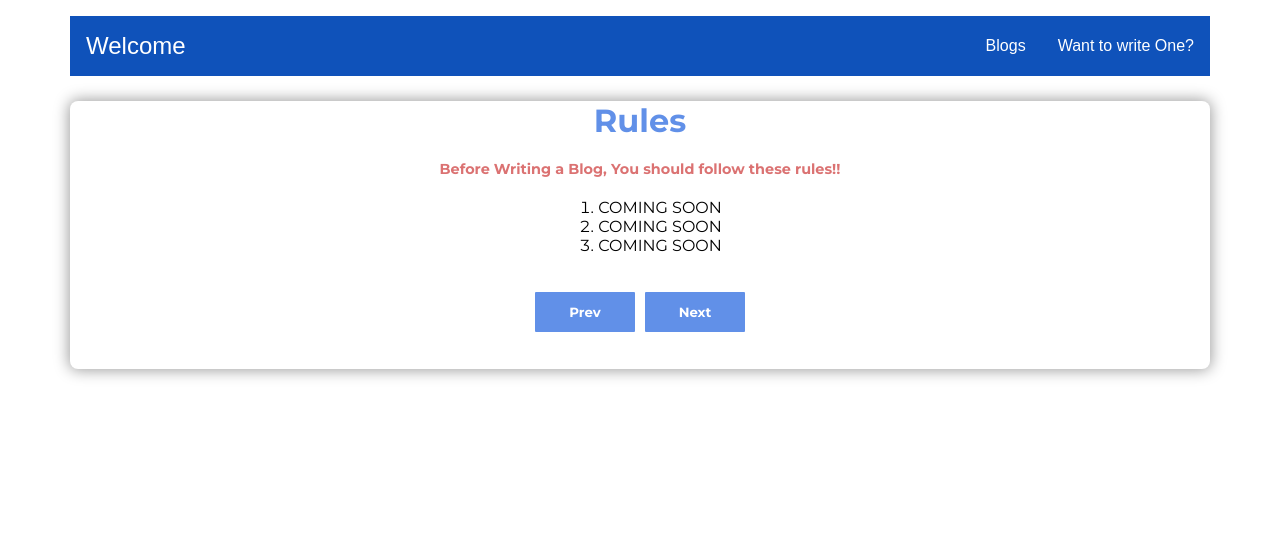
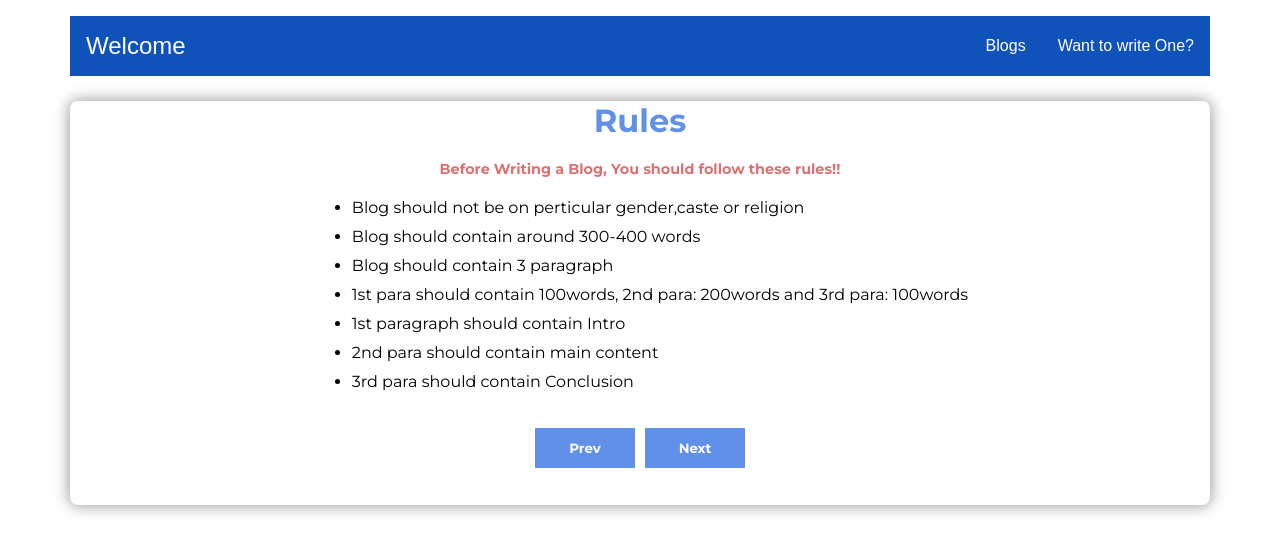
Before and after one commit to Akshat2Jain/2min-Blog, a React (Create React App) app: page /AddBlog in a window 1280 px wide. Shown: the top 554 px of the page. Built offline with nearby package versions, Linux system fonts and the light colour scheme.

Commit message:
added rules

```diff
--- a/src/components/NewBlog/Form.js
+++ b/src/components/NewBlog/Form.js
@@ -19,7 +19,6 @@ const Form = () => {
     useEffect(() => {
       alert("This page is in progress.Please come later")
     }, [])
-
   return (
     <div className='form'>
         <div className='progressbar'></div>
--- a/src/components/NewBlog/New.css
+++ b/src/components/NewBlog/New.css
@@ -65,6 +65,9 @@
   }
   .rules .lists{
     margin-top: 20px;
+    display: grid;
+    gap: 10px;
+
   }
   /* .sign-up-container input {
     margin: 5px;
--- a/src/components/NewBlog/Rules.js
+++ b/src/components/NewBlog/Rules.js
@@ -5,11 +5,16 @@ const Rules = () => {
 
     <div className='rules'>
         <h3 className='heading'>Before Writing a Blog, You should follow these rules!!</h3>
-        <ol className='lists'>
-            <li>COMING SOON</li>
-            <li>COMING SOON</li>
-            <li>COMING SOON</li>
-        </ol>
+        <ul className='lists'>
+            <li>Blog should not be on perticular gender,caste or religion</li>
+            <li>Blog should contain around 300-400 words</li>
+            <li>Blog should contain 3 paragraph</li>
+            <li>1st para should contain 100words, 2nd para: 200words and 3rd para: 100words </li>
+            <li>1st paragraph should contain Intro</li>
+            <li>2nd para should contain main content</li>
+            <li>3rd para should contain Conclusion</li>
+        </ul>
+
     </div>
 
 
```
